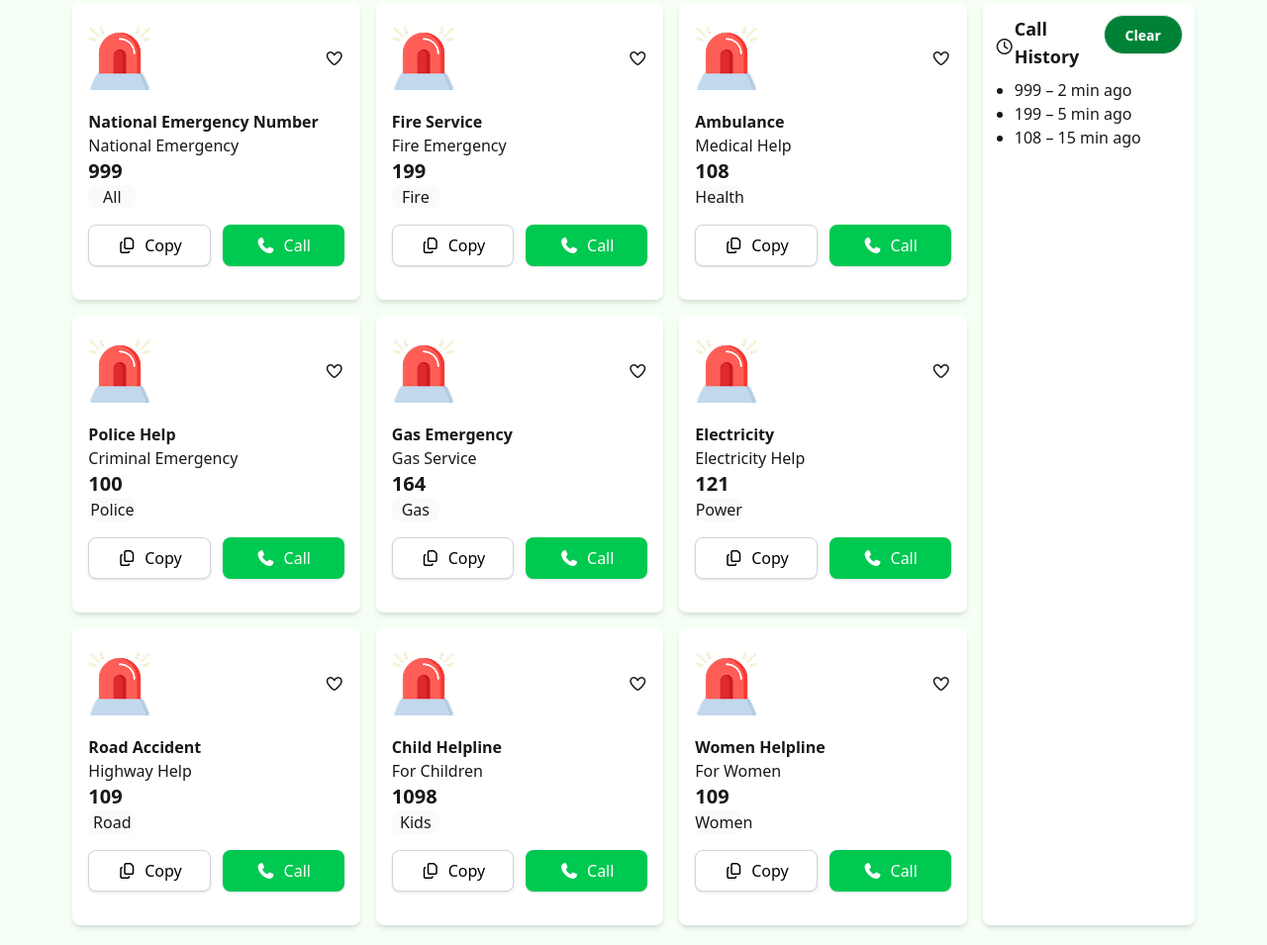
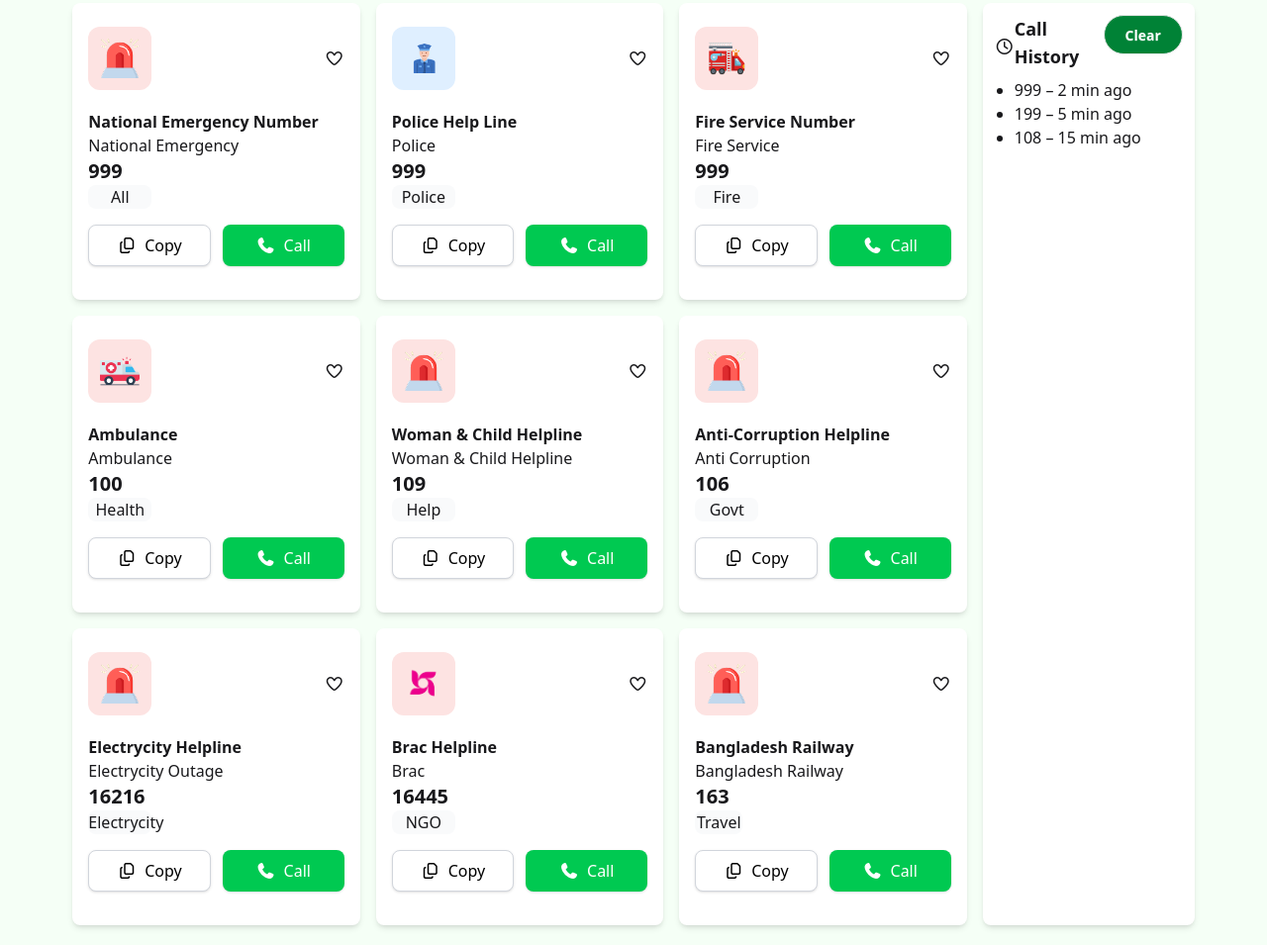
Before and after one commit to AdnanHaque21/Fifth-Assignment, a plain HTML site: page index.html in a window 1280 px wide. Shown: the part 333-1288 px from the top of the page at 99% size. Drawn offline with nearby package versions, Linux system fonts and the light colour scheme.

Commit message:
card sectiion changed

```diff
--- a/index.html
+++ b/index.html
@@ -16,7 +16,7 @@
                 <img src="./assets/logo.png" alt="" class="w-16">
                 <h1 class="text-4xl font-bold text-green-900">Emergency <br> Service</h1>
             </div>
-            <div class="right1 text-xl w-[10] flex justify-center items-center gap-3 p-2">
+            <div class="right text-xl w-[10] flex justify-center items-center gap-3 p-2">
                 <p>0</p>
                 <img src="./assets/heart.png" alt=""class="w-12">
                 <div class="flex justify-center items-center gap-3 p-2">
@@ -45,13 +45,13 @@
     <!-- Emergency Card 1 -->
     <div class="emergency-card bg-white p-4 rounded-lg shadow-md h-[300px]">
       <div class="flex justify-between items-center h-[80px]">
-        <img src="./assets/emergency.png" alt="Emergency" class="w-16 h-16">
+        <img src="./assets/emergency.png" alt="Emergency" class="w-16 h-16 bg-[#FDE3E2] p-3 rounded-xl">
         <span><i class="fa-regular fa-heart"></i></span>
       </div>
       <h1 class="text-md font-bold mt-3">National Emergency Number</h1>
       <p>National Emergency</p>
       <h1 class="text-xl font-bold">999</h1>
-      <p class="bg-gray-50 rounded-lg text-center w-12">All</p>
+      <p class="bg-gray-50 rounded-lg text-center w-16">All</p>
       <div class="flex gap-3 mt-4">
         <button class="flex justify-center items-center gap-2 bg-white border border-gray-300 text-black px-3 py-2 w-[130px] rounded-lg shadow-sm hover:bg-gray-100">
           <i class="fa-regular fa-copy"></i>
@@ -67,13 +67,13 @@
     <!-- Emergency Card 2 -->
     <div class="emergency-card bg-white p-4 rounded-lg shadow-md h-[300px]">
       <div class="flex justify-between items-center h-[80px]">
-        <img src="./assets/emergency.png" alt="Emergency" class="w-16 h-16">
+        <img src="./assets/police.png" alt="Emergency" class="w-16 h-16 bg-[#DFEFFF] p-3 rounded-xl">
         <span><i class="fa-regular fa-heart"></i></span>
       </div>
-      <h1 class="text-md font-bold mt-3">Fire Service</h1>
-      <p>Fire Emergency</p>
-      <h1 class="text-xl font-bold">199</h1>
-      <p class="bg-gray-50 rounded-lg text-center w-12">Fire</p>
+      <h1 class="text-md font-bold mt-3">Police Help Line</h1>
+      <p>Police</p>
+      <h1 class="text-xl font-bold">999</h1>
+      <p class="bg-gray-50 rounded-lg text-center w-16">Police</p>
       <div class="flex gap-3 mt-4">
         <button class="flex justify-center items-center gap-2 bg-white border border-gray-300 text-black px-3 py-2 w-[130px] rounded-lg shadow-sm hover:bg-gray-100">
           <i class="fa-regular fa-copy"></i>
@@ -89,13 +89,13 @@
     <!-- Emergency Card 3 -->
     <div class="emergency-card bg-white p-4 rounded-lg shadow-md h-[300px]">
       <div class="flex justify-between items-center h-[80px]">
-        <img src="./assets/emergency.png" alt="Emergency" class="w-16 h-16">
+        <img src="./assets/fire-service.png" alt="Emergency" class="w-16 h-16 bg-[#FDE3E2] p-3 rounded-xl ">
         <span><i class="fa-regular fa-heart"></i></span>
       </div>
-      <h1 class="text-md font-bold mt-3">Ambulance</h1>
-      <p>Medical Help</p>
-      <h1 class="text-xl font-bold">108</h1>
-      <p class="bg-gray-50 rounded-lg text-center w-12">Health</p>
+      <h1 class="text-md font-bold mt-3">Fire Service Number</h1>
+      <p>Fire Service</p>
+      <h1 class="text-xl font-bold">999</h1>
+      <p class="bg-gray-50 rounded-lg text-center w-16">Fire</p>
       <div class="flex gap-3 mt-4">
         <button class="flex justify-center items-center gap-2 bg-white border border-gray-300 text-black px-3 py-2 w-[130px] rounded-lg shadow-sm hover:bg-gray-100">
           <i class="fa-regular fa-copy"></i>
@@ -111,13 +111,13 @@
     <!-- Emergency Card 4 -->
     <div class="emergency-card bg-white p-4 rounded-lg shadow-md h-[300px]">
       <div class="flex justify-between items-center h-[80px]">
-        <img src="./assets/emergency.png" alt="Emergency" class="w-16 h-16">
+        <img src="./assets/ambulance.png" alt="Emergency" class="w-16 h-16 bg-[#FDE3E2] p-3 rounded-xl">
         <span><i class="fa-regular fa-heart"></i></span>
       </div>
-      <h1 class="text-md font-bold mt-3">Police Help</h1>
-      <p>Criminal Emergency</p>
+      <h1 class="text-md font-bold mt-3">Ambulance</h1>
+      <p>Ambulance</p>
       <h1 class="text-xl font-bold">100</h1>
-      <p class="bg-gray-50 rounded-lg text-center w-12">Police</p>
+      <p class="bg-gray-50 rounded-lg text-center w-16">Health</p>
       <div class="flex gap-3 mt-4">
         <button class="flex justify-center items-center gap-2 bg-white border border-gray-300 text-black px-3 py-2 w-[130px] rounded-lg shadow-sm hover:bg-gray-100">
           <i class="fa-regular fa-copy"></i>
@@ -133,13 +133,13 @@
     <!-- Emergency Card 5 -->
     <div class="emergency-card bg-white p-4 rounded-lg shadow-md h-[300px]">
       <div class="flex justify-between items-center h-[80px]">
-        <img src="./assets/emergency.png" alt="Emergency" class="w-16 h-16">
+        <img src="./assets/emergency.png" alt="Emergency" class="w-16 h-16 bg-[#FDE3E2] p-3 rounded-xl">
         <span><i class="fa-regular fa-heart"></i></span>
       </div>
-      <h1 class="text-md font-bold mt-3">Gas Emergency</h1>
-      <p>Gas Service</p>
-      <h1 class="text-xl font-bold">164</h1>
-      <p class="bg-gray-50 rounded-lg text-center w-12">Gas</p>
+      <h1 class="text-md font-bold mt-3">Woman & Child Helpline</h1>
+      <p>Woman & Child Helpline</p>
+      <h1 class="text-xl font-bold">109</h1>
+      <p class="bg-gray-50 rounded-lg text-center w-16">Help</p>
       <div class="flex gap-3 mt-4">
         <button class="flex justify-center items-center gap-2 bg-white border border-gray-300 text-black px-3 py-2 w-[130px] rounded-lg shadow-sm hover:bg-gray-100">
           <i class="fa-regular fa-copy"></i>
@@ -155,13 +155,13 @@
     <!-- Emergency Card 6 -->
     <div class="emergency-card bg-white p-4 rounded-lg shadow-md h-[300px]">
       <div class="flex justify-between items-center h-[80px]">
-        <img src="./assets/emergency.png" alt="Emergency" class="w-16 h-16">
+        <img src="./assets/emergency.png" alt="Emergency" class="w-16 h-16 bg-[#FDE3E2] p-3 rounded-xl">
         <span><i class="fa-regular fa-heart"></i></span>
       </div>
-      <h1 class="text-md font-bold mt-3">Electricity</h1>
-      <p>Electricity Help</p>
-      <h1 class="text-xl font-bold">121</h1>
-      <p class="bg-gray-50 rounded-lg text-center w-12">Power</p>
+      <h1 class="text-md font-bold mt-3">Anti-Corruption Helpline</h1>
+      <p>Anti Corruption</p>
+      <h1 class="text-xl font-bold">106</h1>
+      <p class="bg-gray-50 rounded-lg text-center w-16">Govt</p>
       <div class="flex gap-3 mt-4">
         <button class="flex justify-center items-center gap-2 bg-white border border-gray-300 text-black px-3 py-2 w-[130px] rounded-lg shadow-sm hover:bg-gray-100">
           <i class="fa-regular fa-copy"></i>
@@ -177,13 +177,13 @@
     <!-- Emergency Card 7 -->
     <div class="emergency-card bg-white p-4 rounded-lg shadow-md h-[300px]">
       <div class="flex justify-between items-center h-[80px]">
-        <img src="./assets/emergency.png" alt="Emergency" class="w-16 h-16">
+        <img src="./assets/emergency.png" alt="Emergency" class="w-16 h-16 bg-[#FDE3E2] p-3 rounded-xl">
         <span><i class="fa-regular fa-heart"></i></span>
       </div>
-      <h1 class="text-md font-bold mt-3">Road Accident</h1>
-      <p>Highway Help</p>
-      <h1 class="text-xl font-bold">109</h1>
-      <p class="bg-gray-50 rounded-lg text-center w-12">Road</p>
+      <h1 class="text-md font-bold mt-3">Electrycity Helpline</h1>
+      <p>Electrycity Outage</p>
+      <h1 class="text-xl font-bold">16216</h1>
+      <p class="bg-gray-50 rounded-lg text-center w-16">Electrycity</p>
       <div class="flex gap-3 mt-4">
         <button class="flex justify-center items-center gap-2 bg-white border border-gray-300 text-black px-3 py-2 w-[130px] rounded-lg shadow-sm hover:bg-gray-100">
           <i class="fa-regular fa-copy"></i>
@@ -199,13 +199,13 @@
     <!-- Emergency Card 8 -->
     <div class="emergency-card bg-white p-4 rounded-lg shadow-md h-[300px]">
       <div class="flex justify-between items-center h-[80px]">
-        <img src="./assets/emergency.png" alt="Emergency" class="w-16 h-16">
+        <img src="./assets/brac.png" alt="Emergency" class="w-16 h-16 bg-[#FDE3E2] p-3 rounded-xl">
         <span><i class="fa-regular fa-heart"></i></span>
       </div>
-      <h1 class="text-md font-bold mt-3">Child Helpline</h1>
-      <p>For Children</p>
-      <h1 class="text-xl font-bold">1098</h1>
-      <p class="bg-gray-50 rounded-lg text-center w-12">Kids</p>
+      <h1 class="text-md font-bold mt-3">Brac Helpline</h1>
+      <p>Brac</p>
+      <h1 class="text-xl font-bold">16445</h1>
+      <p class="bg-gray-50 rounded-lg text-center w-16">NGO</p>
       <div class="flex gap-3 mt-4">
         <button class="flex justify-center items-center gap-2 bg-white border border-gray-300 text-black px-3 py-2 w-[130px] rounded-lg shadow-sm hover:bg-gray-100">
           <i class="fa-regular fa-copy"></i>
@@ -221,13 +221,13 @@
     <!-- Emergency Card 9 -->
     <div class="emergency-card bg-white p-4 rounded-lg shadow-md h-[300px]">
       <div class="flex justify-between items-center h-[80px]">
-        <img src="./assets/emergency.png" alt="Emergency" class="w-16 h-16">
+        <img src="./assets/emergency.png" alt="Emergency" class="w-16 h-16 bg-[#FDE3E2] p-3 rounded-xl">
         <span><i class="fa-regular fa-heart"></i></span>
       </div>
-      <h1 class="text-md font-bold mt-3">Women Helpline</h1>
-      <p>For Women</p>
-      <h1 class="text-xl font-bold">109</h1>
-      <p class="bg-gray-50 rounded-lg text-center w-12">Women</p>
+      <h1 class="text-md font-bold mt-3">Bangladesh Railway</h1>
+      <p>Bangladesh Railway</p>
+      <h1 class="text-xl font-bold">163</h1>
+      <p class="bg-gray-50 rounded-lg text-center w-12">Travel</p>
       <div class="flex gap-3 mt-4">
         <button class="flex justify-center items-center gap-2 bg-white border border-gray-300 text-black px-3 py-2 w-[130px] rounded-lg shadow-sm hover:bg-gray-100">
           <i class="fa-regular fa-copy"></i>
```
